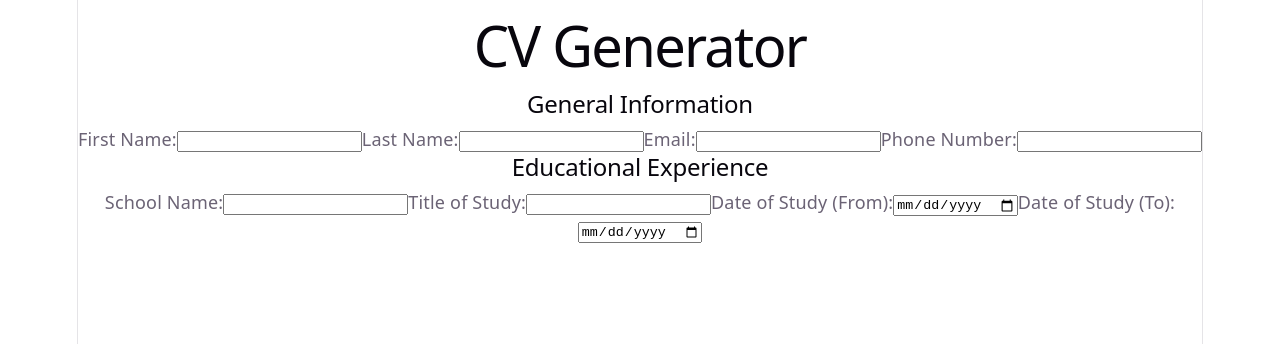
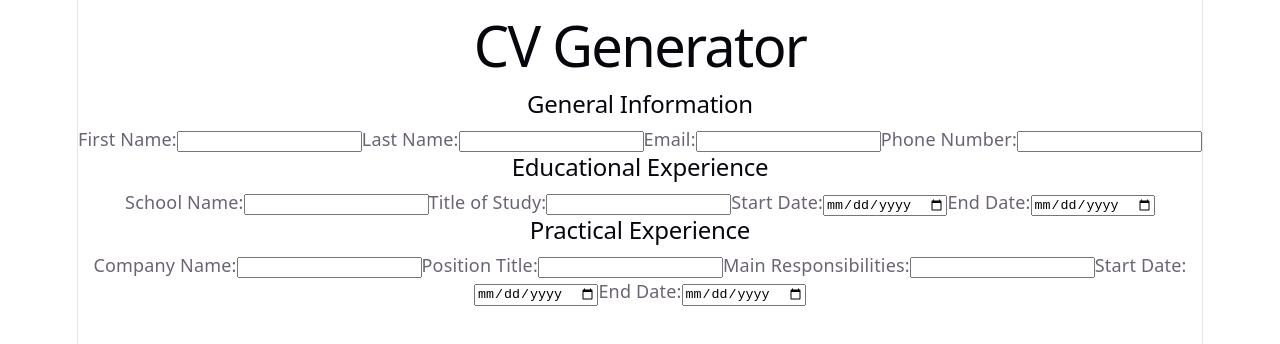
Before and after one commit to SpeakBoy/odin-cv-application, a React (Vite) app: page / in a window 1280 px wide. Shown: the top 344 px of the page. Built offline with nearby package versions, Linux system fonts and the light colour scheme.

Commit message:
Create Practical component

```diff
--- a/src/components/App.jsx
+++ b/src/components/App.jsx
@@ -1,6 +1,7 @@
 import { useState } from "react";
 import GeneralInfo from "./GeneralInfo.jsx";
 import Education from "./Education.jsx";
+import Practical from "./Practical.jsx";
 import "../styles/App.css";
 
 function App() {
@@ -9,6 +10,7 @@ function App() {
       <h1>CV Generator</h1>
       <GeneralInfo />
       <Education />
+      <Practical />
     </>
   );
 }
--- a/src/components/Education.jsx
+++ b/src/components/Education.jsx
@@ -2,6 +2,7 @@ function Education() {
     return (
         <section id="education">
             <h2>Educational Experience</h2>
+            <form>
                 <label>
                     School Name:
                     <input type="text" name="school-name" />
@@ -11,13 +12,14 @@ function Education() {
                     <input type="text" name="study-title" />
                 </label>
                 <label>
-                Date of Study (From):
-                <input type="date" name="date-from" />
+                    Start Date:
+                    <input type="date" name="study-from" />
                 </label>
                 <label>
-                Date of Study (To):
-                <input type="date" name="date-to" />
+                    End Date:
+                    <input type="date" name="study-to" />
                 </label>
+            </form>
         </section>
     );
 }
--- /dev/null
+++ b/src/components/Practical.jsx
@@ -0,0 +1,31 @@
+function Practical() {
+    return (
+        <section id="practical">
+            <h2>Practical Experience</h2>
+            <form>
+                <label>
+                    Company Name:
+                    <input type="text" name="company-name" />
+                </label>
+                <label>
+                    Position Title:
+                    <input type="text" name="position-title" />
+                </label>
+                <label>
+                    Main Responsibilities:
+                    <input type="text" name="respnsibilities"/>
+                </label>
+                <label>
+                    Start Date:
+                    <input type="date" name="work-from" />
+                </label>
+                <label>
+                    End Date:
+                    <input type="date" name="work-to" />
+                </label>
+            </form>
+        </section>
+    )
+}
+
+export default Practical;
```
Lines whose indentation alone changed are shown as unchanged.
